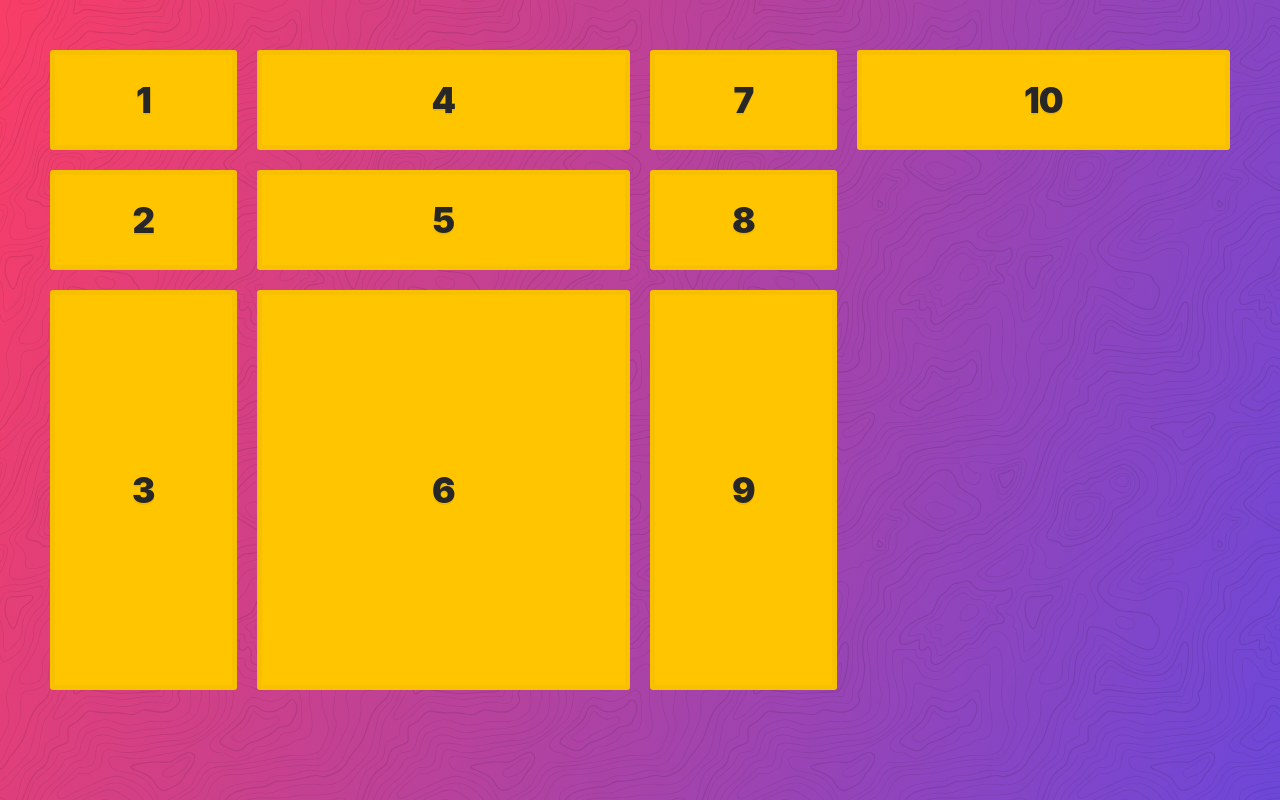
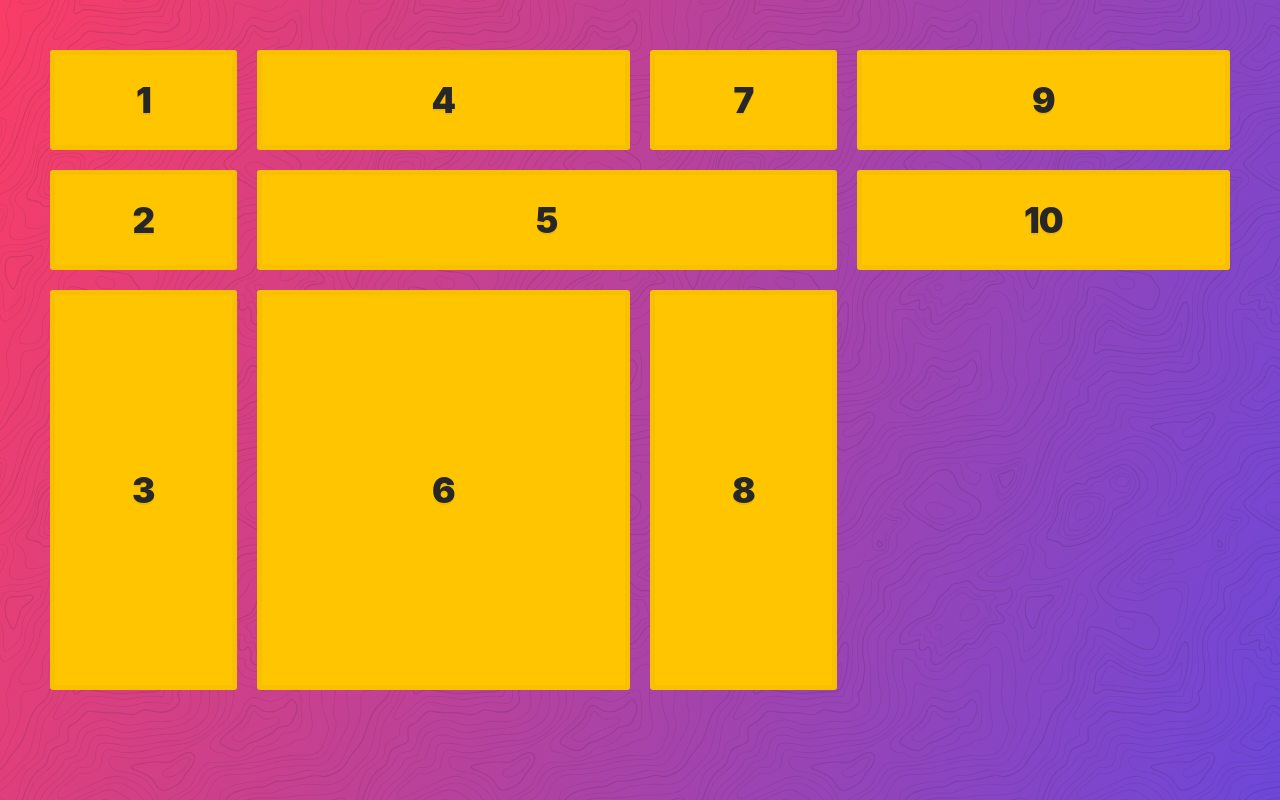
Before and after one commit to AtlasKaplan/Grid-curso-WesBos, a plain HTML site: page index.html in a window 1280 px wide. Drawn offline with Linux system fonts and the light colour scheme.

Commit message:
Update index.html

```diff
--- a/index.html
+++ b/index.html
@@ -19,6 +19,10 @@
 
         grid-auto-flow: column;
     }
+
+    .item:nth-child(5){
+        grid-column: span 2;
+    }
 </style>
 
 <body>
```
